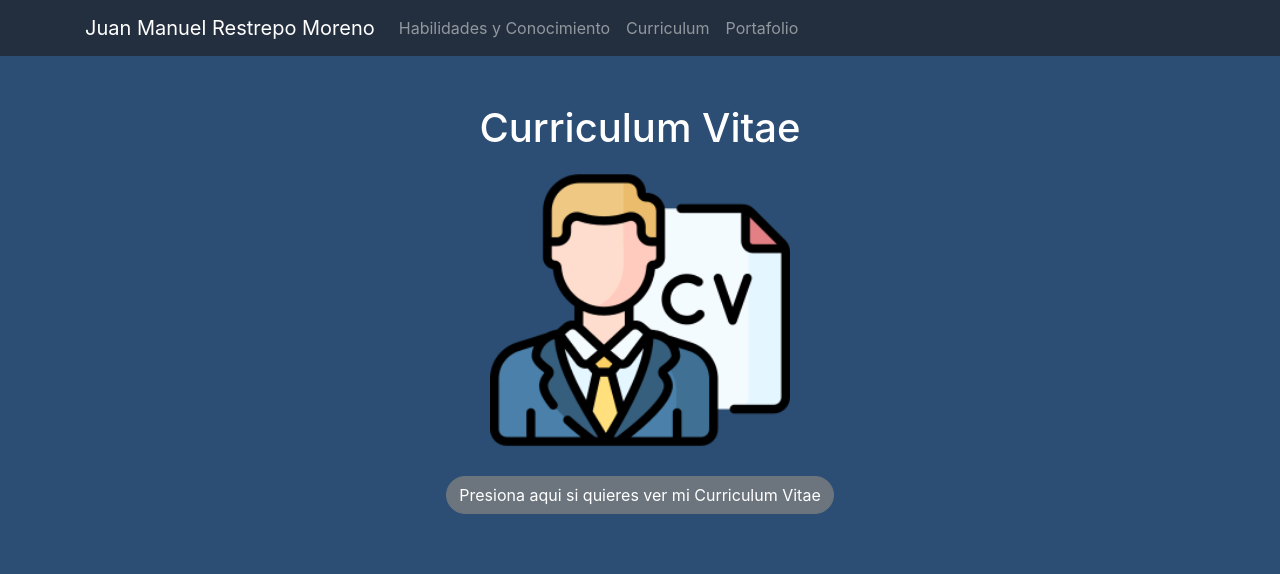
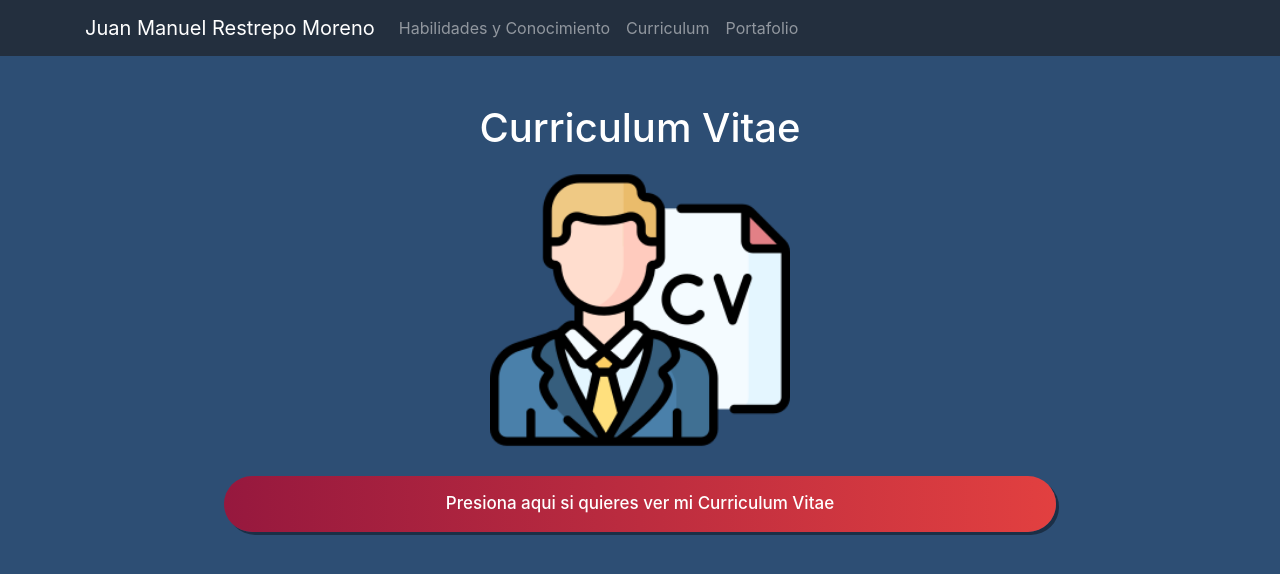
Before and after one commit to juanrex04/portfolio, a Vue app: page /curriculum in a window 1280 px wide. Shown: the top 574 px of the page. Built offline with nearby package versions, Linux system fonts and the light colour scheme.

Commit message:
Style para el button de curriculum

```diff
--- a/src/views/curriculum.vue
+++ b/src/views/curriculum.vue
@@ -32,4 +32,27 @@ export default {
 .body {
   min-height: 150vh;
 }
+.button {
+  appearance: none;
+  outline: none;
+  border: none;
+  background: none;
+  cursor: pointer;
+
+  display: inline-block;
+  padding: 15px 25px;
+  background-image: linear-gradient(to right, #96183e, #e24040);
+  border-radius: 8px;
+
+min-width: 65vw;
+  color: #fff;
+  font-size: 17px;
+  font-weight: 500;
+
+  box-shadow: 3px 3px rgba(0, 0, 0, 0.4);
+  transition: 0.4s ease-out;
+}
+.button:hover {
+  box-shadow: 6px 6px rgba(0, 0, 0, 0.6);
+}
 </style>
```
